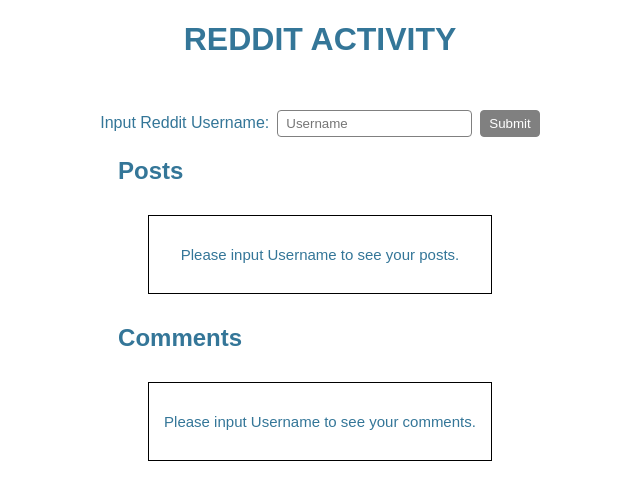
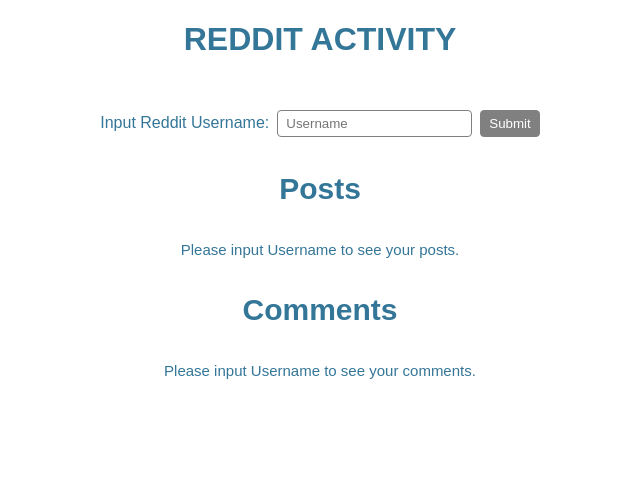
Before and after one commit to beebeean09/ProjectsPractice, a React (Create React App) app in the folder reddit_activity/: page / in a window 1280 px wide. Shown: the top 500 px of the page, without its empty margins (320-960 px from the left). Built offline with nearby package versions, Linux system fonts and the light colour scheme.

Commit message:
fix styling to center post and comment h2 and bg blue

```diff
--- a/reddit_activity/src/comments.css
+++ b/reddit_activity/src/comments.css
@@ -1,7 +1,8 @@
 .comments-list {
-  border: 1px solid black;
+  /*border: 1px solid black;
+  border-radius: 4px;*/
   font-size: 15px;
-  margin: 30px;
+  /*margin: 30px;*/
   display: flex;
   justify-content: center;
   align-items: center;
@@ -15,13 +16,15 @@
 
 .comments-list-item, ul > a {
   /*display: flex;*/
-  width: 250px;
+  width: 700px;
   height: auto;
   margin: 15px;
   padding: 5px;
 }
 .comments-list-item {
   border: 1px solid blue;
+  border-radius: 4px;
+  background: rgba(0, 150, 136, 0.15);
 }
 
 .comments-list-item > ul, .comments-list-item > h3 {
--- a/reddit_activity/src/components/main.jsx
+++ b/reddit_activity/src/components/main.jsx
@@ -99,7 +99,7 @@
           </form>
           {this.renderErrors()}
         </div>
-        <div>
+        <div className="info-container">
           <h2>Posts</h2>
           <PostsList posts={posts}/>
           <h2>Comments</h2>
--- a/reddit_activity/src/main.css
+++ b/reddit_activity/src/main.css
@@ -31,5 +31,14 @@
 .errors {
   color: red;
   font-size: 12px;
+}
 
+.info-container {
+  font-size: 20px;
+  margin: 30px 0;
 }
+
+.info-container > h2 {
+  margin: 5px 0;
+  text-align: center;
+}
--- a/reddit_activity/src/posts.css
+++ b/reddit_activity/src/posts.css
@@ -1,7 +1,8 @@
 .posts-list {
-  border: 1px solid black;
+  /*border: 1px solid black;
+  border-radius: 4px;*/
   font-size: 15px;
-  margin: 30px;
+  /*margin: 30px;*/
   display: flex;
   justify-content: center;
   align-items: center;
@@ -15,7 +16,7 @@
 
 .posts-list-item, ul > a {
   /*display: flex;*/
-  width: 250px;
+  width: 700px;
   height: auto;
   margin: 15px;
   padding: 5px;
@@ -23,6 +24,8 @@
 
 .posts-list-item {
   border: 1px solid blue;
+  border-radius: 4px;
+  background: rgba(0, 150, 136, 0.15);
 }
 
 .posts-list-item > ul, .posts-list-item > h3 {
```
